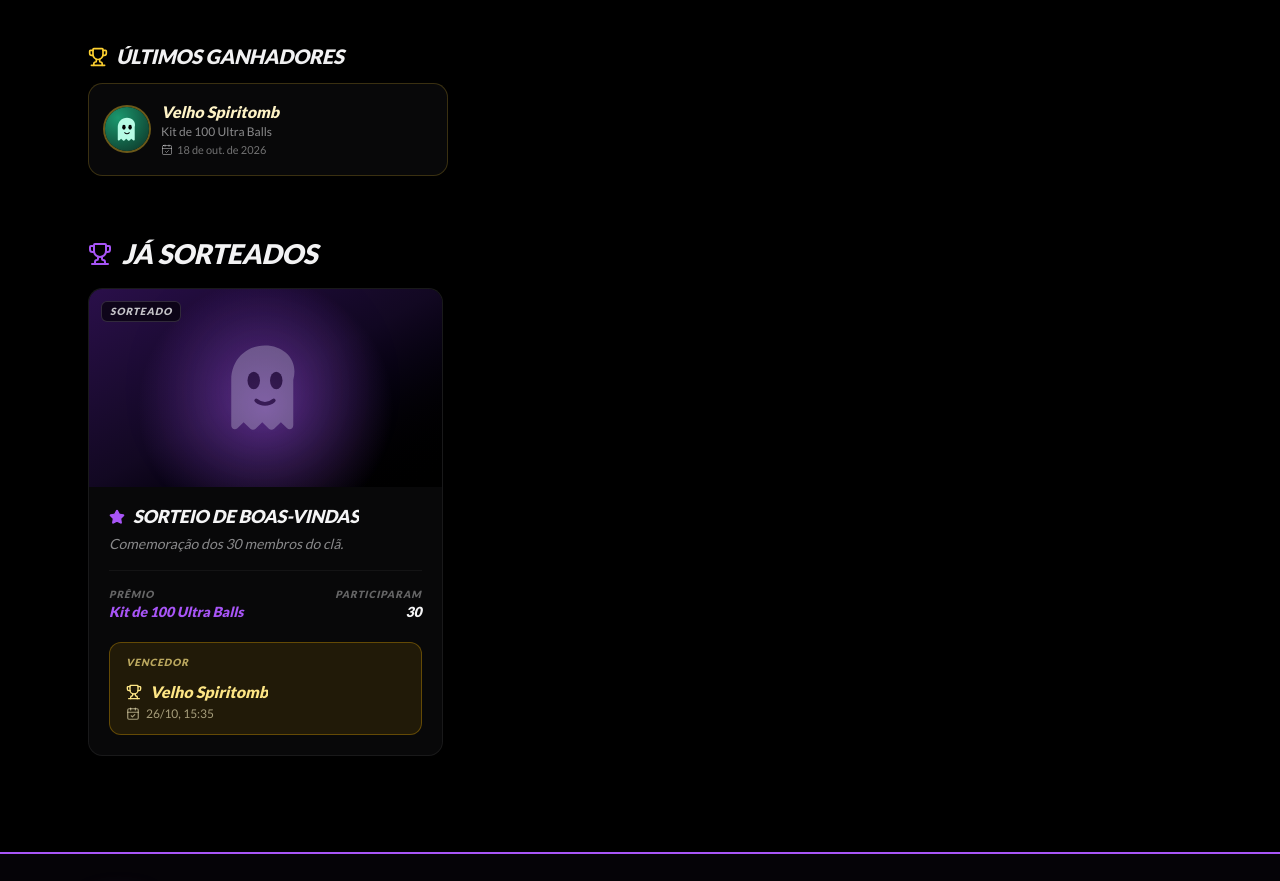
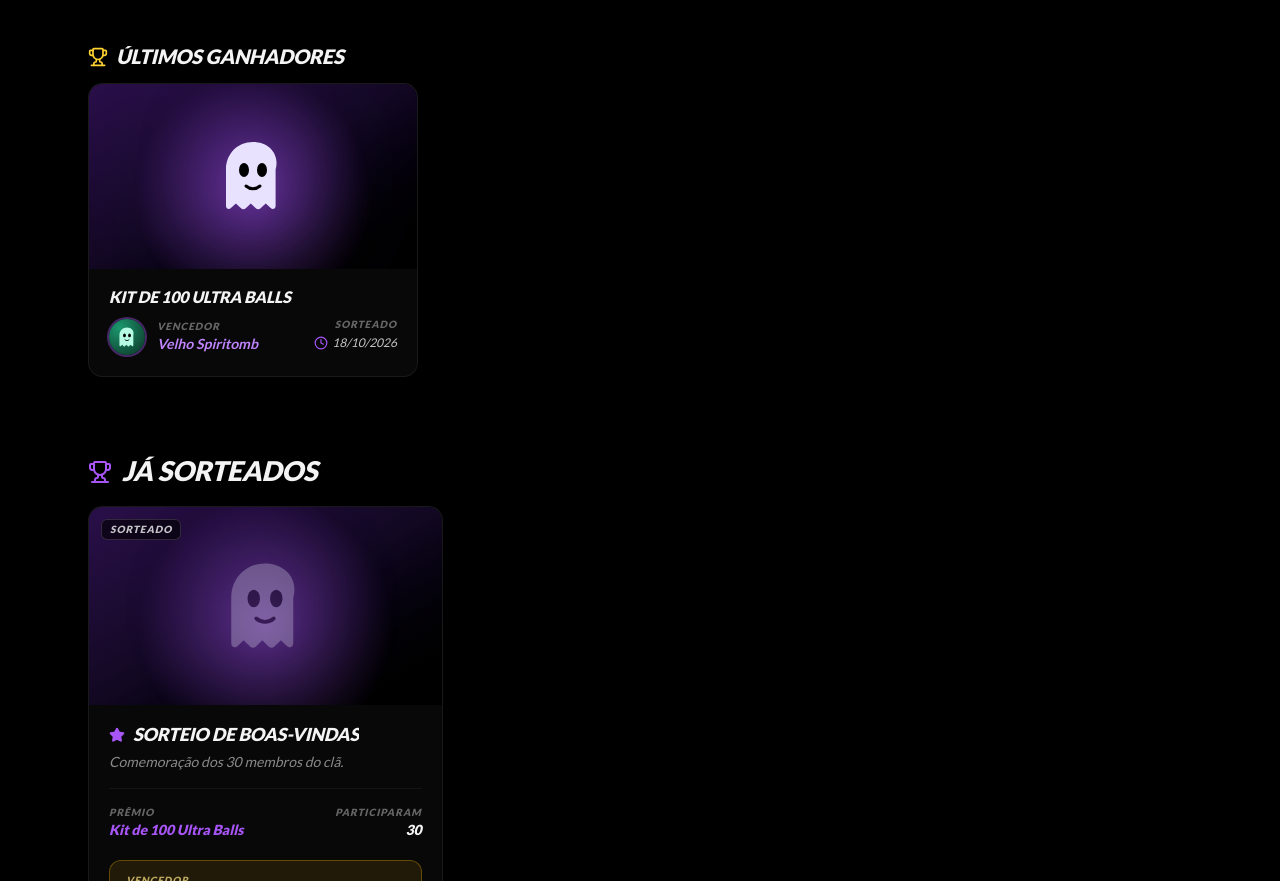
Before and after one commit to lpragi09/Necromancers-site-, a Next.js app: page /sorteios in a window 1280 px wide. Shown: the part 1040-1921 px from the top of the page. Built offline with nearby package versions, Linux system fonts and the light colour scheme; no server answers.

Commit message:
Sorteios: últimos ganhadores em cards com imagem, em fileira que rola para o lado

```diff
--- a/src/components/RecentWinners.tsx
+++ b/src/components/RecentWinners.tsx
@@ -1,29 +1,57 @@
+/* eslint-disable @next/next/no-img-element */
 import Link from "next/link";
-import { CalendarCheck, ShieldCheck, Trophy } from "lucide-react";
+import { Clock, Trophy } from "lucide-react";
 import Avatar from "@/components/Avatar";
-import { fmtDate } from "@/lib/format";
+import GhostIcon from "@/components/GhostIcon";
 import type { GiveawayWinner } from "@/lib/data";
 
-/** Quem ganhou os últimos sorteios e em que dia. */
+const fmtDay = (iso: string | null) =>
+  iso ? new Date(iso).toLocaleDateString("pt-BR", { day: "2-digit", month: "2-digit", year: "numeric", timeZone: "America/Sao_Paulo" }) : "—";
+
+function WinnerCard({ w }: { w: GiveawayWinner }) {
+  const body = (
+    <>
+      <div className="relative aspect-[16/9] overflow-hidden bg-gradient-to-br from-[#2a0f4a] via-[#120822] to-black">
+        {w.image_url ? (
+          <img src={w.image_url} alt="" loading="lazy" className="absolute inset-0 w-full h-full object-cover" />
+        ) : (
+          <>
+            <div className="absolute inset-0 bg-[radial-gradient(circle_at_50%_60%,rgba(168,85,247,0.45),transparent_60%)]" />
+            <GhostIcon className="absolute left-1/2 top-1/2 -translate-x-1/2 -translate-y-1/2 w-16 h-20 text-[#e9e2ff] specter-glow" />
+          </>
+        )}
+      </div>
+      <div className="p-4 sm:p-5">
+        <p className="font-title text-base text-bone truncate">{w.prize}</p>
+        <div className="mt-3 flex items-center gap-3">
+          <Avatar src={w.avatar_url} name={w.winner_name} size={36} className="shrink-0 ring-2 ring-spirit/40" />
+          <div className="min-w-0 flex-1">
+            <p className="text-[10px] font-black italic uppercase tracking-widest text-bone/40">Vencedor</p>
+            <p className="text-sm font-bold italic text-ecto truncate">{w.winner_name}</p>
+          </div>
+          <div className="shrink-0 text-right">
+            <p className="text-[10px] font-black italic uppercase tracking-widest text-bone/40">Sorteado</p>
+            <p className="inline-flex items-center gap-1 text-xs italic text-bone/80 tabular-nums"><Clock className="w-3.5 h-3.5 text-spirit" /> {fmtDay(w.drawn_at)}</p>
+          </div>
+        </div>
+      </div>
+    </>
+  );
+  const cls = "snap-start shrink-0 w-[85%] sm:w-[330px] crypt-card crypt-card-hover overflow-hidden block";
+  // O card inteiro leva à prova do sorteio
+  return w.fair_draw_id
+    ? <Link href={`/provably-fair?id=${w.fair_draw_id}`} title="Ver prova do sorteio" className={cls}>{body}</Link>
+    : <div className={cls}>{body}</div>;
+}
+
+/** Quem ganhou os últimos sorteios e em que dia, em uma fileira que rola para o lado. */
 export default function RecentWinners({ winners }: { winners: GiveawayWinner[] }) {
   if (!winners.length) return null;
   return (
     <div className="mt-12">
       <h3 className="mb-4 flex items-center gap-2 font-title text-xl text-bone"><Trophy className="w-5 h-5 text-amber-300" /> Últimos ganhadores</h3>
-      <div className="grid sm:grid-cols-2 lg:grid-cols-3 gap-3">
-        {winners.map((w) => (
-          <div key={w.id} className="crypt-card !border-amber-300/20 p-4 flex items-center gap-3">
-            <Avatar src={w.avatar_url} name={w.winner_name} size={44} className="ring-2 ring-amber-300/40" />
-            <div className="min-w-0 flex-1">
-              <p className="font-black italic truncate text-amber-100">{w.winner_name}</p>
-              <p className="text-xs text-bone/55 truncate">{w.prize}</p>
-              <p className="mt-0.5 flex flex-wrap items-center gap-x-3 text-[11px] text-bone/45">
-                {w.drawn_at && <span className="inline-flex items-center gap-1"><CalendarCheck className="w-3 h-3" /> {fmtDate(w.drawn_at)}</span>}
-                {w.fair_draw_id && <Link href={`/provably-fair?id=${w.fair_draw_id}`} className="inline-flex items-center gap-1 font-black italic uppercase text-spirit hover:text-ecto"><ShieldCheck className="w-3 h-3" /> Prova</Link>}
-              </p>
-            </div>
-          </div>
-        ))}
+      <div className="flex gap-4 overflow-x-auto snap-x pb-4 [scrollbar-width:thin] [scrollbar-color:#a855f7_transparent]">
+        {winners.map((w) => <WinnerCard key={w.id} w={w} />)}
       </div>
     </div>
   );
--- a/src/lib/data.ts
+++ b/src/lib/data.ts
@@ -67,13 +67,13 @@ export async function getGiveawaysPage(kind: "active" | "drawn", page: number, s
   return { items: await withEntries((data as Giveaway[]) ?? [], memberId), total: count ?? 0 };
 }
 
-export type GiveawayWinner = { id: string; prize: string; winner_name: string; avatar_url: string | null; drawn_at: string | null; fair_draw_id: string | null };
+export type GiveawayWinner = { id: string; prize: string; image_url: string | null; winner_name: string; avatar_url: string | null; drawn_at: string | null; fair_draw_id: string | null };
 
 /** Últimos ganhadores de sorteios, do mais recente para o mais antigo. */
-export async function getRecentWinners(limit = 6): Promise<GiveawayWinner[]> {
+export async function getRecentWinners(limit = 12): Promise<GiveawayWinner[]> {
   if (isDemo()) {
     return DEMO_GIVEAWAYS.filter((g) => g.status === "drawn" && g.winner_name).slice(0, limit)
-      .map((g) => ({ id: g.id, prize: g.prize, winner_name: g.winner_name as string, avatar_url: null, drawn_at: g.drawn_at ?? g.created_at, fair_draw_id: g.fair_draw_id }));
+      .map((g) => ({ id: g.id, prize: g.prize, image_url: g.image_url, winner_name: g.winner_name as string, avatar_url: null, drawn_at: g.drawn_at ?? g.created_at, fair_draw_id: g.fair_draw_id }));
   }
   // Sorteio com vários ganhadores já aparece enquanto sai cada um
   const { data } = await supabaseAdmin.from("giveaways").select(GIVEAWAY_COLUMNS).neq("status", "open").order("created_at", { ascending: false }).limit(50);
@@ -84,7 +84,7 @@ export async function getRecentWinners(limit = 6): Promise<GiveawayWinner[]> {
   const photos = new Map((members ?? []).map((m) => [m.id, m.avatar_url as string | null]));
   return rows
     .map(({ g, w }) => ({
-      id: `${g.id}:${w.name}`, prize: g.prize, winner_name: w.name,
+      id: `${g.id}:${w.name}`, prize: g.prize, image_url: g.image_url, winner_name: w.name,
       avatar_url: w.member_id ? photos.get(w.member_id) ?? null : null,
       drawn_at: w.drawn_at ?? g.created_at,
       fair_draw_id: w.draw_id,
```
